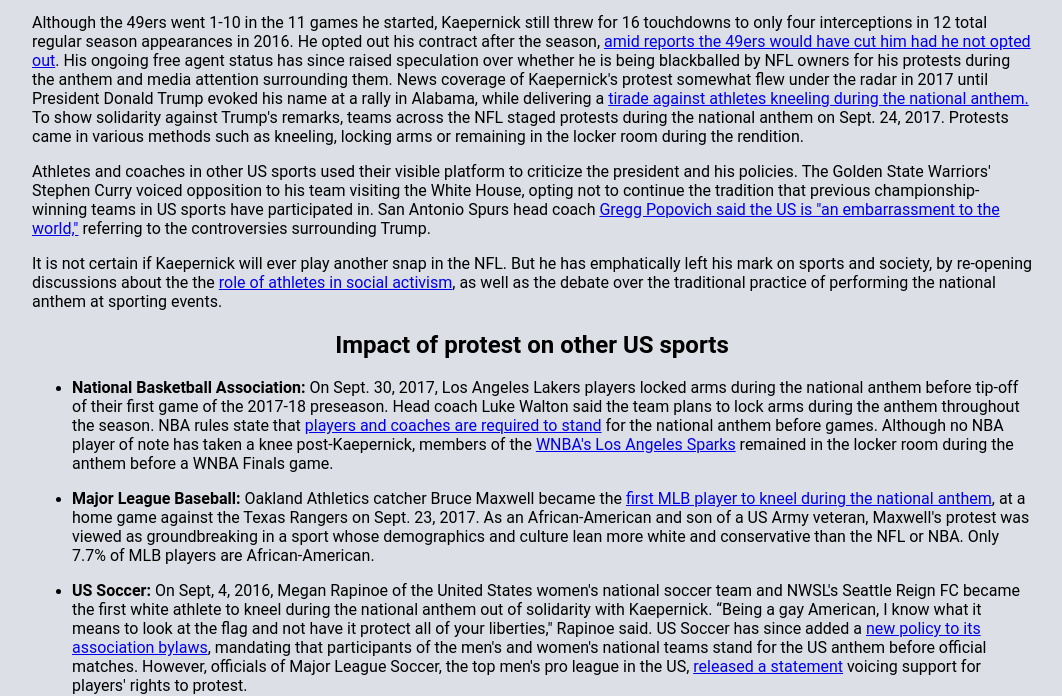
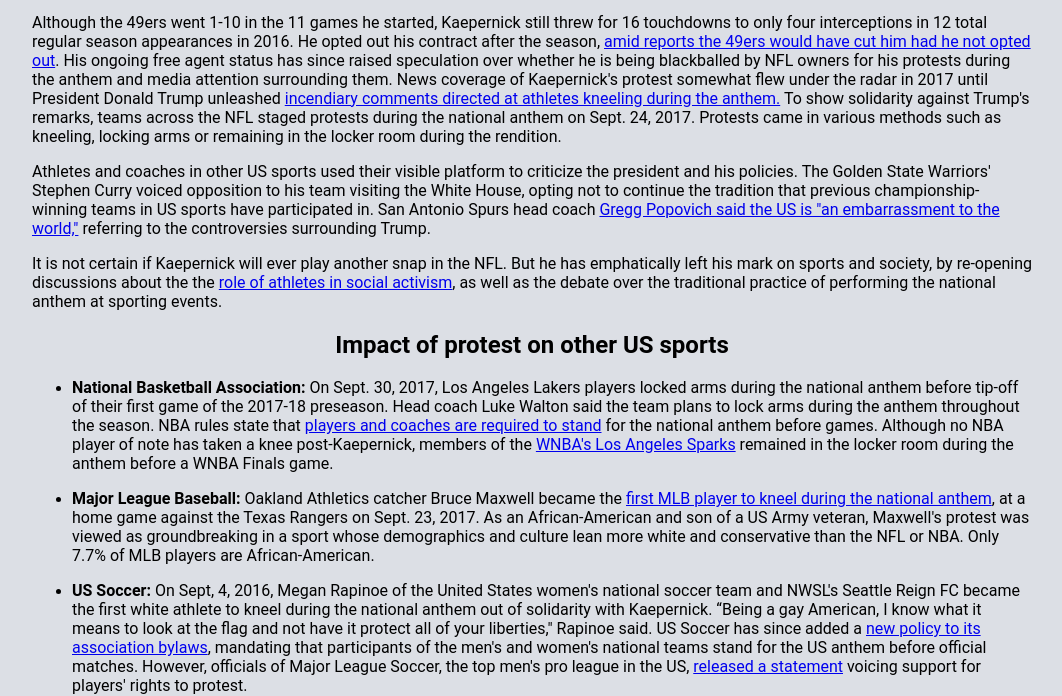
Before and after one commit to dannyklee85/dannyklee85.github.io, a plain HTML site: page cosw20_tribute/tribute.html in a window 1280 px wide. Shown: the part 2475-3171 px from the top of the page, without its empty margins (18-1080 px from the left). Drawn offline with Linux system fonts and the light colour scheme.

Commit message:
Update tribute.html

```diff
--- a/cosw20_tribute/tribute.html
+++ b/cosw20_tribute/tribute.html
@@ -130,7 +130,7 @@ p {
 <h2 id="activist">Activist</h2>
 <p>Before a preseason game against the Green Bay Packers on Aug. 26, 2016, Kaepernick remained seated during the playing of the "Star-Spangled Banner", instead of standing with fellow teammates. Kaepernick told reporters after the game that his gesture was meant as a protest to raise awareness of police brutality and other injustices against people of color. <a href="https://www.usatoday.com/story/sports/nfl/49ers/2016/09/01/colin-kaepernick-national-anthem-protest-police-socks/89743344/?hootPostID=247417f150320acbc9febf92b5e7fd48#" target="_blank">Kaepernick decided to kneel</a> for the 49ers' final preseason game on Sept. 1 out of respect for US servicemen, while still protesting racial inequality. Other players around the NFL followed suit by also taking a knee during the season.</p>
 <center><img src="https://cdn-s3.si.com/s3fs-public/styles/marquee_large_2x/public/2017/09/15/colin-kaepernick-nflpa-charity-community-mvp.jpg" alt="Colin Kaepernick" width="60%" height="60%"></center>
-<p>Although the 49ers went 1-10 in the 11 games he started, Kaepernick still threw for 16 touchdowns to only four interceptions in 12 total regular season appearances in 2016. He opted out his contract after the season, <a href="https://www.cbssports.com/nfl/news/the-49ers-wouldve-cut-colin-kaepernick-if-he-hadnt-opted-out-of-his-contract/" target="_blank">amid reports the 49ers would have cut him had he not opted out</a>. His ongoing free agent status has since raised speculation over whether he is being blackballed by NFL owners for his protests during the anthem and media attention surrounding them. News coverage of Kaepernick's protest somewhat flew under the radar in 2017 until President Donald Trump evoked his name at a rally in Alabama, while delivering a <a href="https://www.youtube.com/watch?v=o6FaVrW2leo" target="_blank">tirade against athletes kneeling during the national anthem.</a> To show solidarity against Trump's remarks, teams across the NFL staged protests during the national anthem on Sept. 24, 2017. Protests came in various methods such as kneeling, locking arms or remaining in the locker room during the rendition.</p>
+<p>Although the 49ers went 1-10 in the 11 games he started, Kaepernick still threw for 16 touchdowns to only four interceptions in 12 total regular season appearances in 2016. He opted out his contract after the season, <a href="https://www.cbssports.com/nfl/news/the-49ers-wouldve-cut-colin-kaepernick-if-he-hadnt-opted-out-of-his-contract/" target="_blank">amid reports the 49ers would have cut him had he not opted out</a>. His ongoing free agent status has since raised speculation over whether he is being blackballed by NFL owners for his protests during the anthem and media attention surrounding them. News coverage of Kaepernick's protest somewhat flew under the radar in 2017 until President Donald Trump unleashed <a href="https://www.youtube.com/watch?v=o6FaVrW2leo" target="_blank">incendiary comments directed at athletes kneeling during the anthem.</a> To show solidarity against Trump's remarks, teams across the NFL staged protests during the national anthem on Sept. 24, 2017. Protests came in various methods such as kneeling, locking arms or remaining in the locker room during the rendition.</p>
 
 <p>Athletes and coaches in other US sports used their visible platform to criticize the president and his policies. The Golden State Warriors' Stephen Curry voiced opposition to his team visiting the White House, opting not to continue the tradition that previous championship-winning teams in US sports have participated in. San Antonio Spurs head coach <a href="https://www.sbnation.com/2017/9/25/16360694/nba-players-respond-national-anthem-protests-nfl-donald-trump-stephen-curry" target="_blank">Gregg Popovich said the US is "an embarrassment to the world,"</a> referring to the controversies surrounding Trump.</p>
 
```
